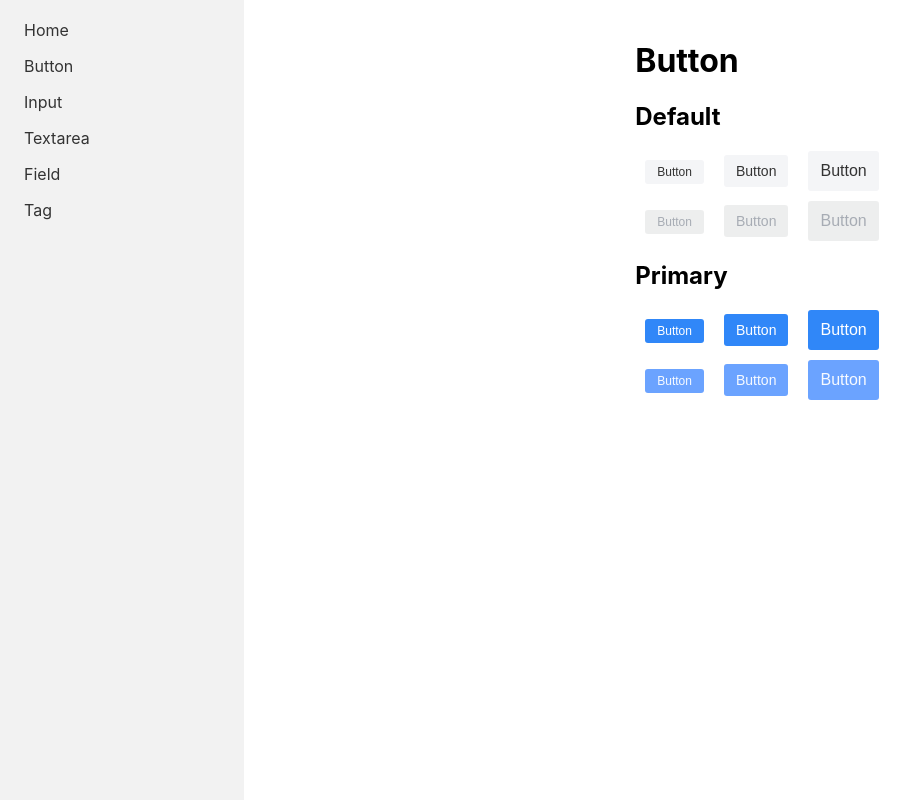
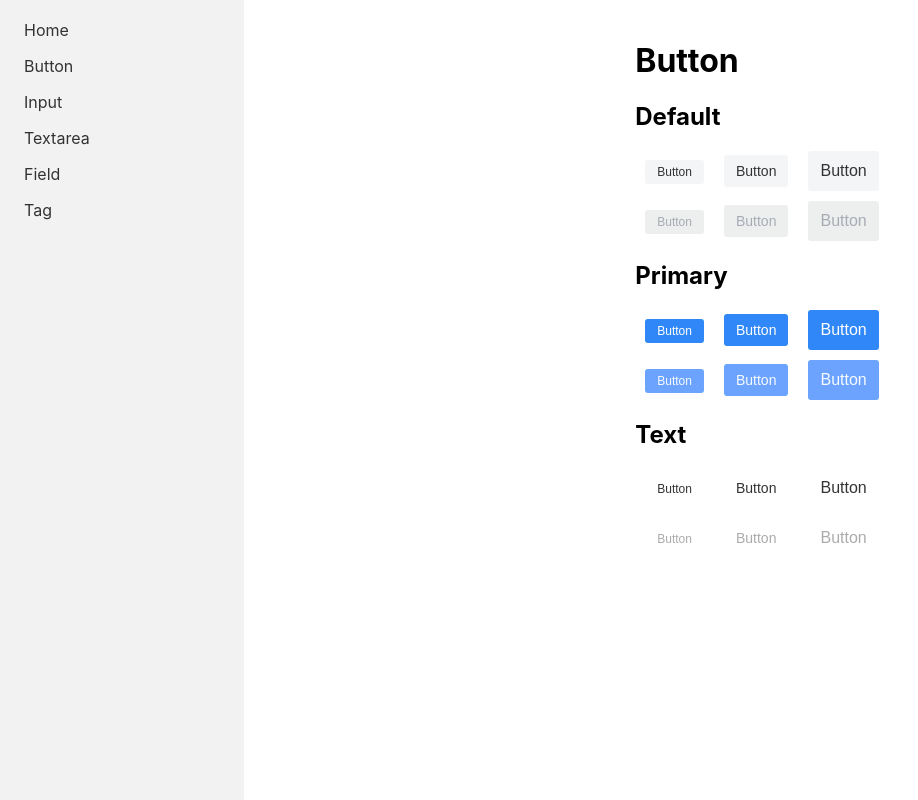
Before and after one commit to toft-code/toft-design, a React (Create React App) app: page /button in a window 1280 px wide. Shown: the whole page, without its empty margins (0-918 px from the left). Built offline with nearby package versions, Linux system fonts and the light colour scheme.

Commit message:
feature: add text button

```diff
--- a/src/App/ButtonExample/index.tsx
+++ b/src/App/ButtonExample/index.tsx
@@ -34,6 +34,7 @@ const ButtonExample: React.FC<Props> = (props) => {
           </Button>
         </span>
       </div>
+
       <h2>Primary</h2>
       <div>
         <span style={{ margin: 10 }}>
@@ -67,6 +68,40 @@ const ButtonExample: React.FC<Props> = (props) => {
           </Button>
         </span>
       </div>
+
+      <h2>Text</h2>
+      <div>
+        <span style={{ margin: 10 }}>
+          <Button type='text' size='small'>
+            Button
+          </Button>
+        </span>
+        <span style={{ margin: 10 }}>
+          <Button type='text'>Button</Button>
+        </span>
+        <span style={{ margin: 10 }}>
+          <Button type='text' size='large'>
+            Button
+          </Button>
+        </span>
+      </div>
+      <div style={{ marginTop: 10 }}>
+        <span style={{ margin: 10 }}>
+          <Button disabled type='text' size='small'>
+            Button
+          </Button>
+        </span>
+        <span style={{ margin: 10 }}>
+          <Button disabled type='text'>
+            Button
+          </Button>
+        </span>
+        <span style={{ margin: 10 }}>
+          <Button disabled type='text' size='large'>
+            Button
+          </Button>
+        </span>
+      </div>
     </div>
   )
 }
--- a/src/components/Button/index.scss
+++ b/src/components/Button/index.scss
@@ -61,6 +61,30 @@
     }
   }
 
+  &.text {
+    // color: #3087f8;
+    color: #333;
+    background: transparent;
+
+    &:hover {
+      background: #ebecf0;
+      border: none;
+      color: #444;
+    }
+
+    &:active {
+      background: #cccdcf;
+    }
+
+    &:focus {
+      box-shadow: 0 0 0 2px #3087f8;
+    }
+
+    &[disabled] {
+      color: rgb(171, 171, 171);
+    }
+  }
+
   // Primary
   &.primary {
     color: white;
--- a/src/components/Button/index.tsx
+++ b/src/components/Button/index.tsx
@@ -5,7 +5,7 @@ import './index.scss'
 type Props = {
   disabled?: boolean
   onClick?: Function
-  type?: string
+  type?: 'default' | 'primary' | 'text'
   size?: 'large' | 'normal' | 'small'
 }
 
@@ -19,6 +19,7 @@ const Button: React.FC<Props> = (props) => {
         button: true,
         primary: type === 'primary',
         default: type === 'default',
+        text: type === 'text',
         disabled,
         large: size === 'large',
         small: size === 'small',
```
